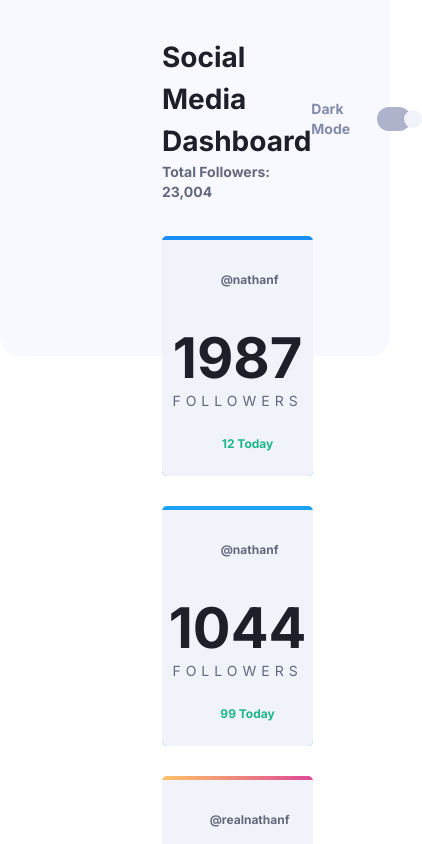
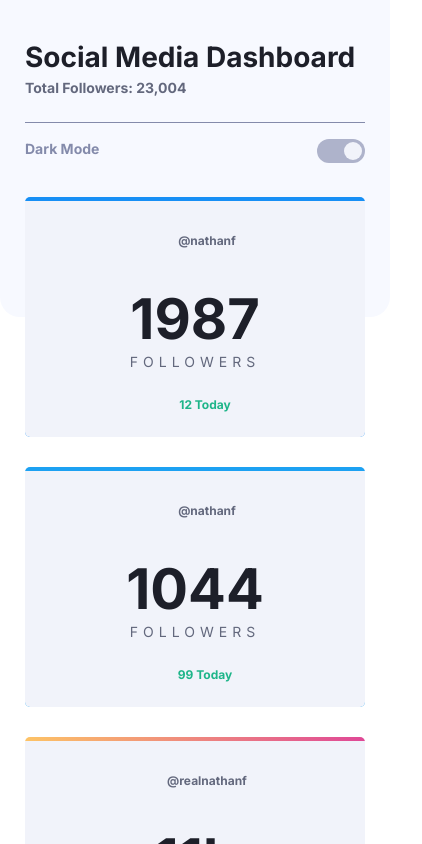
Before and after one commit to j-pcgoncalves/social_media_dashboard, a React (Create React App) app: page / in a window 390 px wide. Shown: the top 844 px of the page, 422 px wide, since content can reach past the window. Built offline with nearby package versions, Linux system fonts and the light colour scheme; some icons are missing; the HTML template or start-up script is replaced by a standard one.

Commit message:
make website fully responsive

```diff
--- a/src/App.js
+++ b/src/App.js
@@ -30,10 +30,10 @@ const App = () => {
     <div className={`dark:bg-black-200 font-inter pb-[75px] ${ theme === "dark" && "dark" }`}>
       <Header handleDarkMode={handleDarkMode} theme={theme} />
 
-      <div className="pl-left pr-right mt-9">
+      <div className="pl-left-mobile pr-right-mobile md:pl-left md:pr-right mt-9">
         <p className="font-bold text-2xl text-black-100 mb-6 dark:text-white">Overview - Today</p>
 
-        <div className="grid lg:grid-cols-4 gap-x-[30px] gap-y-6">
+        <div className="grid md:grid-cols-2 lg:grid-cols-4 gap-x-[30px] gap-y-6">
           <CardToday
             title="Page Views"
             icon={() => <FacebookIcon />}
--- a/src/components/Header.jsx
+++ b/src/components/Header.jsx
@@ -8,13 +8,14 @@ import CardTotal from "./CardTotal";
 const Header = ({ handleDarkMode, theme }) => {
     return (
         <>
-            <div className="bg-gray-100 transition-all duration-200 dark:bg-black-400 flex justify-between items-center pr-right pl-left pt-9 pb-[154px] rounded-b-[20px]">
+            <div className="bg-gray-100 transition-all duration-200 dark:bg-black-400 flex flex-col md:flex-row md:justify-between md:items-center pr-right-mobile pl-left-mobile md:pr-right md:pl-left pt-9 pb-[154px] rounded-b-[20px]">
                 <div>
                     <h1 className="font-bold text-[28px] text-black-200 dark:text-white">Social Media Dashboard</h1>
                     <p className="text-black-100 font-bold text-sm dark:text-gray-600">Total Followers: 23,004</p>
                 </div>
-                <div className="flex gap-[13px] items-center">
-                    <p className="text-gray-500 text-sm font-bold dark:text-white">Dark Mode</p>
+                <hr className="border-gray-500 dark:border-black-300 mt-6 mb-4" />
+                <div className="flex gap-[13px] justify-between md:items-center">
+                    <p className="text-gray-500 text-sm font-bold dark:text-gray-600 dark:md:text-white">Dark Mode</p>
                     <div
                         onClick={handleDarkMode}
                         className="relative h-[24px] w-12 rounded-full bg-gray-400 cursor-pointer hover:bg-gradient-to-tr hover:from-blue-100 hover:to-green-100 dark:bg-gradient-to-tr dark:from-blue-100 dark:to-green-100"
@@ -23,7 +24,7 @@ const Header = ({ handleDarkMode, theme }) => {
                     </div>
                 </div>
             </div>
-            <div className="pl-left pr-right grid lg:grid-cols-4 mt-[-120px] gap-[30px]">
+            <div className="pl-left-mobile pr-right-mobile md:pl-left md:pr-right grid md:grid-cols-2 lg:grid-cols-4 mt-[-120px] gap-[30px]">
                 <CardTotal
                     icon={() => <FacebookLogo />}
                     profileName="@nathanf"
--- a/tailwind.config.js
+++ b/tailwind.config.js
@@ -46,6 +46,8 @@ module.exports = {
       padding: {
         "left": "162px",
         "right": "162px",
+        "left-mobile": "25px",
+        "right-mobile": "25px"
       }
     },
   },
```
